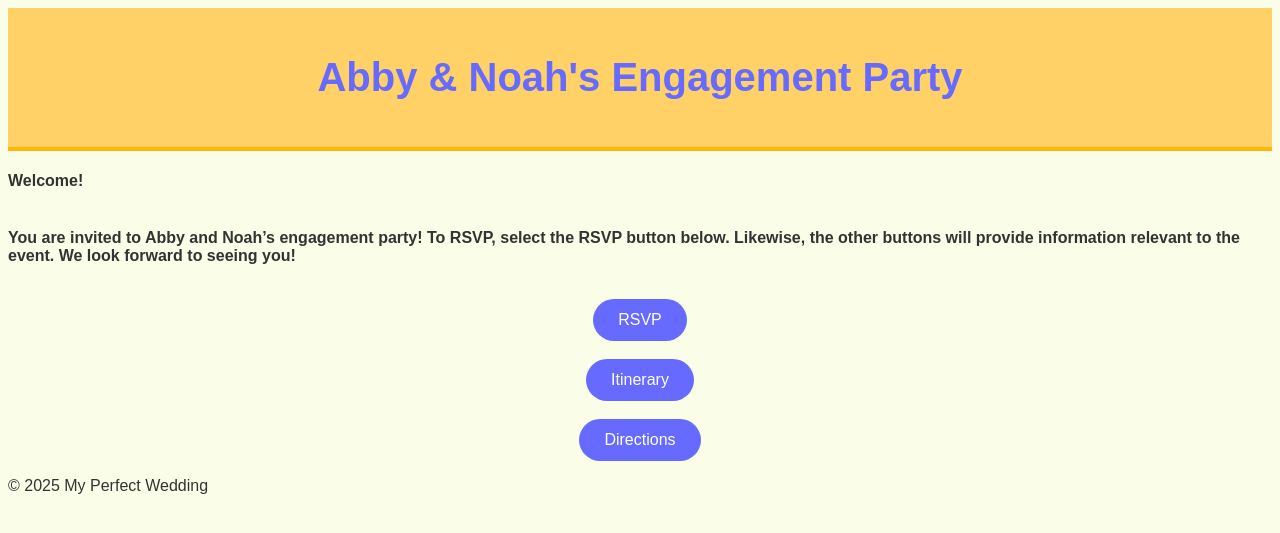
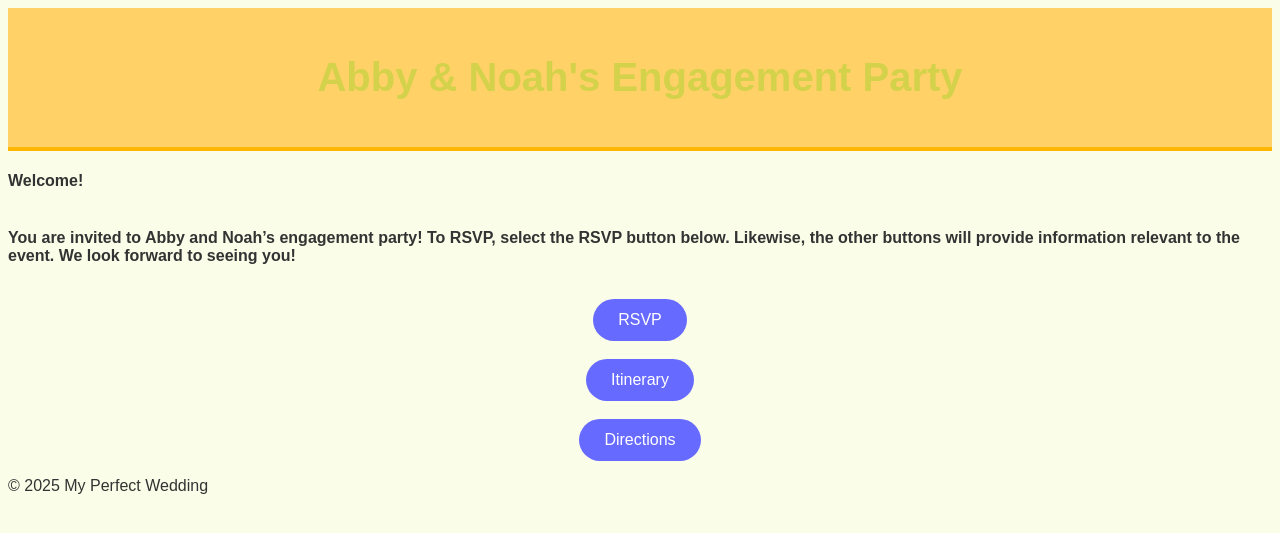
Before and after one commit to GitHerDone17/MyPerfectWedding, a Jekyll site: the page built from index.md, in a window 1280 px wide. Shown: the top 533 px of the page. Built offline with Jekyll 4.4.1, drawn with Linux system fonts in a browser that asks for light colours; our own code applies the rules of GitHub Pages for plain Markdown files.

Commit message:
Update custom.css

```diff
--- a/assets/css/custom.css
+++ b/assets/css/custom.css
@@ -16,7 +16,7 @@ header {
 
 /* Main Title */
 h1 {
-  color: #676AFF; /* Deep golden yellow-orange */
+  color: #D4D24A; /* Deep golden yellow-orange */
   font-size: 2.5rem; /* Make it bold and welcoming */
 }
 
```
